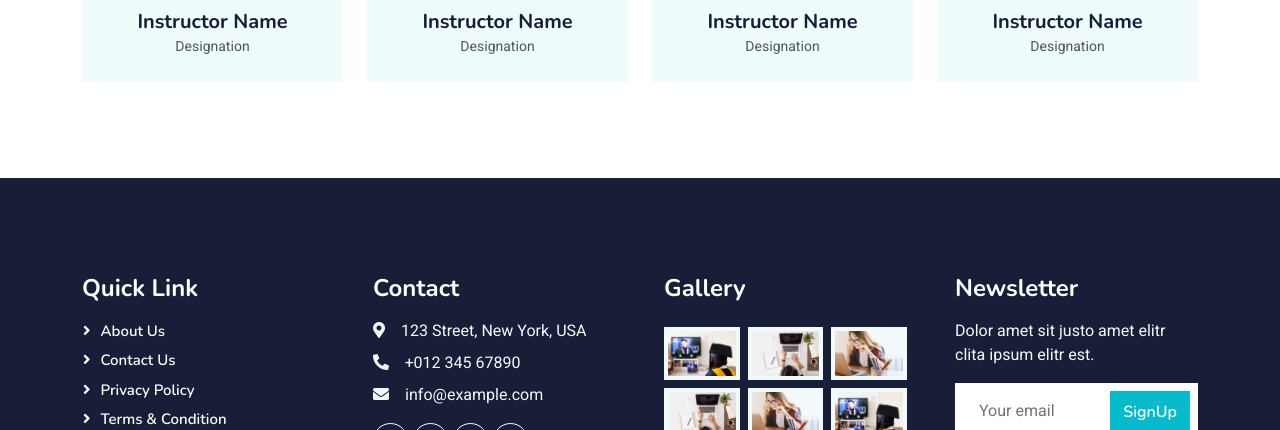
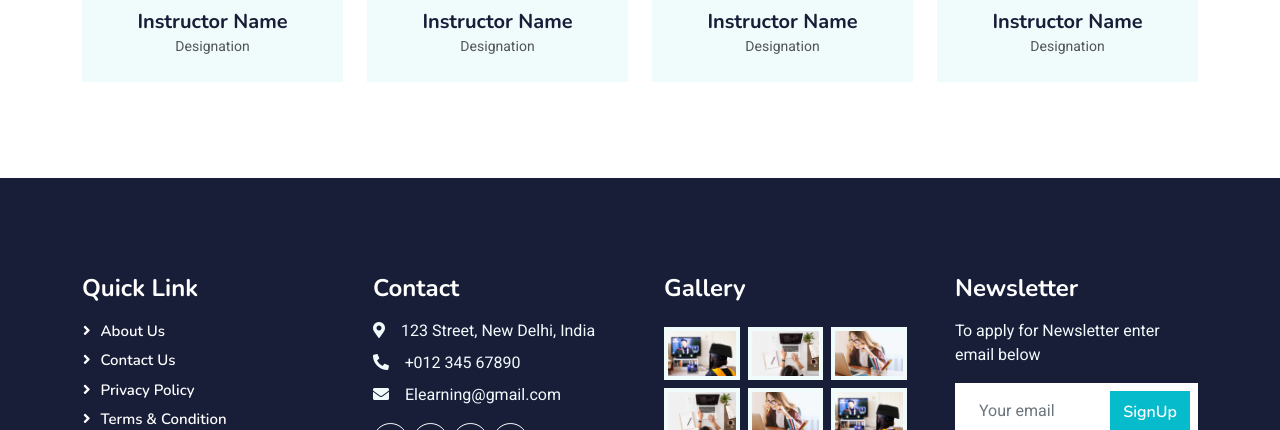
Before and after one commit to varunsareen12/ElearningPortal, a plain HTML site: page team.html in a window 1280 px wide. Shown: the part 1304-1734 px from the top of the page. Drawn offline with nearby package versions, Linux system fonts and the light colour scheme.

Commit message:
Update team.html

```diff
--- a/team.html
+++ b/team.html
@@ -262,9 +262,9 @@
                 </div>
                 <div class="col-lg-3 col-md-6">
                     <h4 class="text-white mb-3">Contact</h4>
-                    <p class="mb-2"><i class="fa fa-map-marker-alt me-3"></i>123 Street, New York, USA</p>
+                    <p class="mb-2"><i class="fa fa-map-marker-alt me-3"></i>123 Street, New Delhi, India</p>
                     <p class="mb-2"><i class="fa fa-phone-alt me-3"></i>+012 345 67890</p>
-                    <p class="mb-2"><i class="fa fa-envelope me-3"></i>info@example.com</p>
+                    <p class="mb-2"><i class="fa fa-envelope me-3"></i>Elearning@gmail.com</p>
                     <div class="d-flex pt-2">
                         <a class="btn btn-outline-light btn-social" href=""><i class="fab fa-twitter"></i></a>
                         <a class="btn btn-outline-light btn-social" href=""><i class="fab fa-facebook-f"></i></a>
@@ -297,7 +297,7 @@
                 </div>
                 <div class="col-lg-3 col-md-6">
                     <h4 class="text-white mb-3">Newsletter</h4>
-                    <p>Dolor amet sit justo amet elitr clita ipsum elitr est.</p>
+                    <p>To apply for Newsletter enter email below</p>
                     <div class="position-relative mx-auto" style="max-width: 400px;">
                         <input class="form-control border-0 w-100 py-3 ps-4 pe-5" type="text" placeholder="Your email">
                         <button type="button" class="btn btn-primary py-2 position-absolute top-0 end-0 mt-2 me-2">SignUp</button>
```
